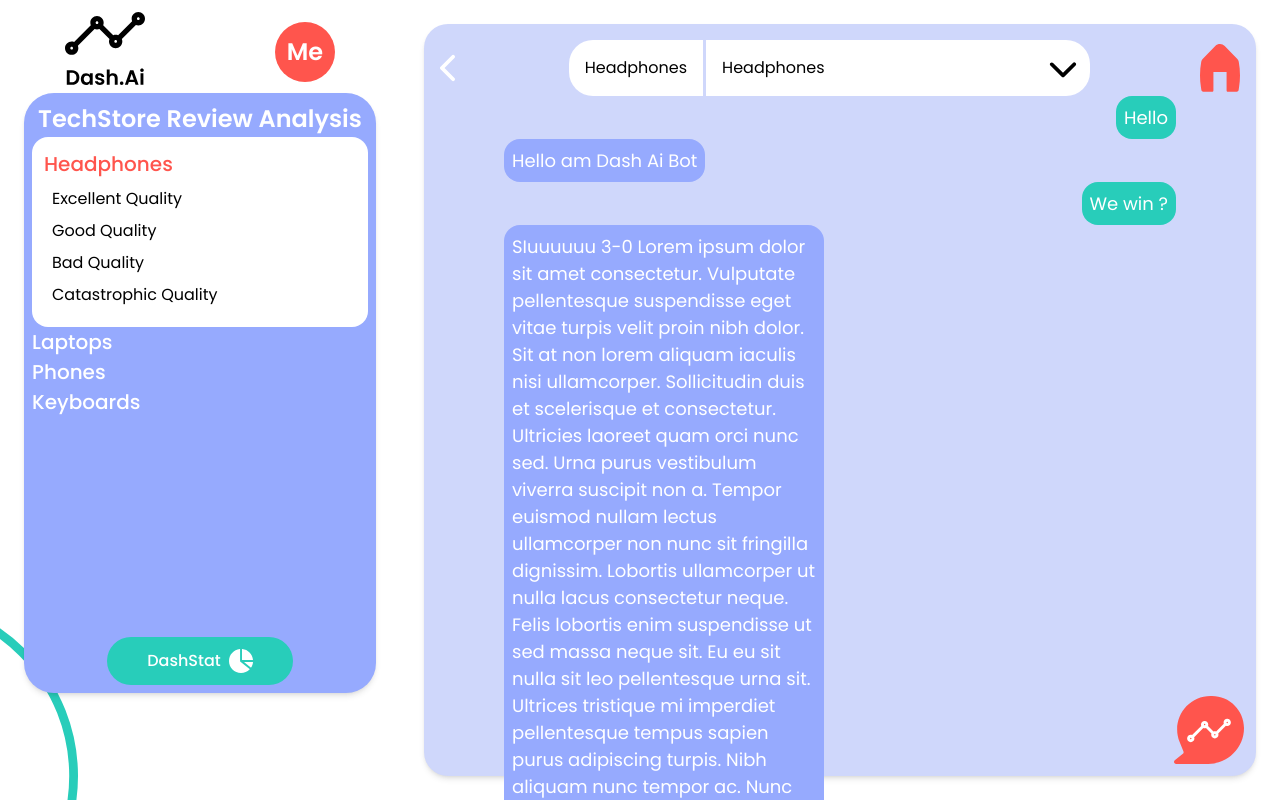
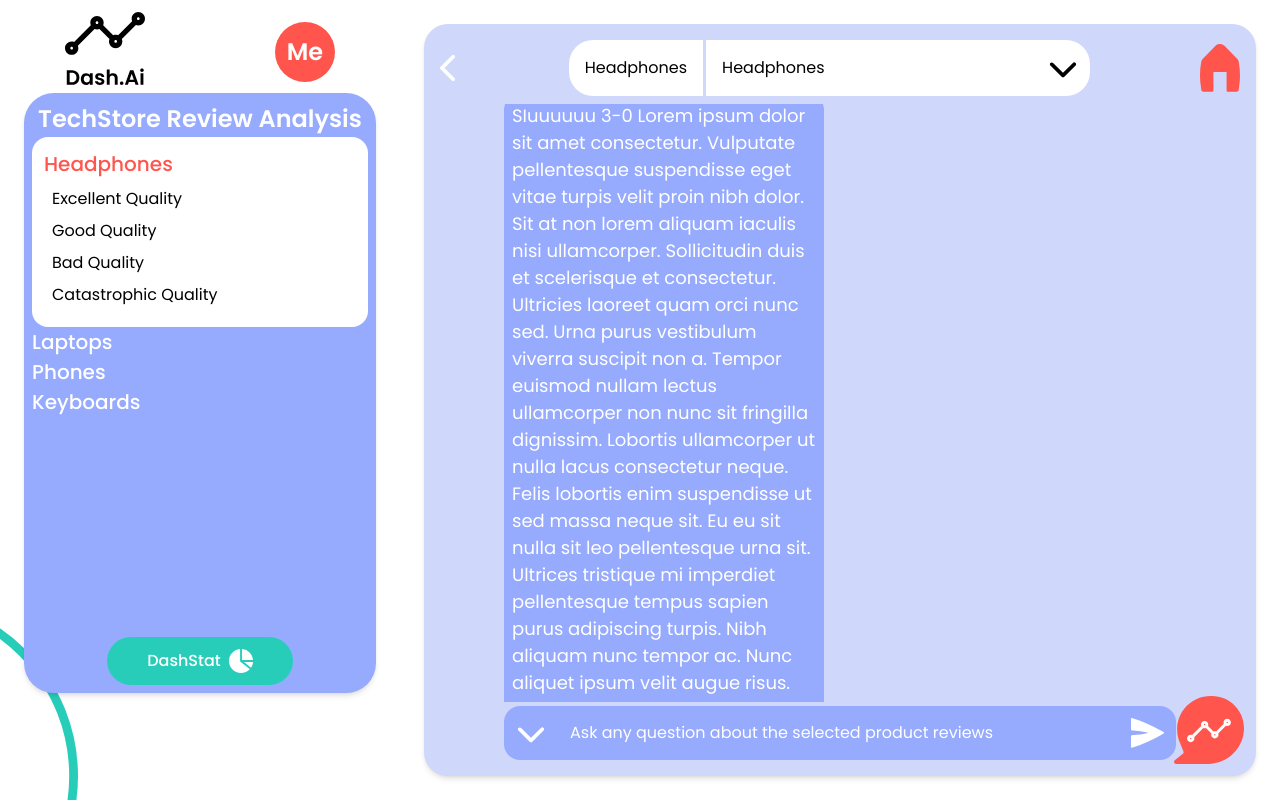
Before and after one commit to chechna9/lablab-hackathon-dash.ai, a React (Create React App) app: page /chat in a window 1280 px wide. Built offline with nearby package versions, Linux system fonts and the light colour scheme.

Commit message:
scrol always on bottom

```diff
--- a/src/view/components/message_card.tsx
+++ b/src/view/components/message_card.tsx
@@ -1,5 +1,5 @@
 import { MessageInterface } from "../../interfaces/message_interface";
-import { assets } from "../../utils/assets";
+// import { assets } from "../../utils/assets";
 
 const MessageCard = (props: MessageInterface) => {
   return (
@@ -9,11 +9,11 @@
       } text-white text-[18px] font-normal p-2 rounded-2xl max-w-[25vw] break-words relative`}
     >
       {props.message}
-      {props.fromBot && (
+      {/* {props.fromBot && (
         <div className="absolute bg-white rounded-[120%] left-0 -translate-x-[100%] top-0 -translate-y-[50%] w-14 h-14 flex items-center justify-center">
           <img src={assets.aiIcon} alt="" className="w-10" />
         </div>
-      )}
+      )} */}
     </p>
   );
 };
--- a/src/view/screens/chat bot/chat_main.tsx
+++ b/src/view/screens/chat bot/chat_main.tsx
@@ -3,7 +3,7 @@
 
 const ChatMain = (props: DisscussionInterface) => {
   return (
-    <main className="flex flex-col overflow-scroll">
+    <main  className="flex flex-col space-y-2">
       {props.messages.map((message, index) => {
         return <MessageCard key={index} {...message} />;
       })}
--- a/src/view/screens/chat bot/chatbot_screen.tsx
+++ b/src/view/screens/chat bot/chatbot_screen.tsx
@@ -5,11 +5,11 @@
 import {
   faChevronDown,
   faChevronLeft,
-
 } from "@fortawesome/free-solid-svg-icons";
 import { motion } from "framer-motion";
 import { DisscussionInterface } from "../../../interfaces/disscussion_interface";
 import ChatMain from "./chat_main";
+import { useEffect, useRef, useState } from "react";
 
 const ChatBotScreen = () => {
   const sidebarProps: SideBarInterface = {
@@ -74,29 +74,54 @@
       },
     ],
   };
-  const disscussion:DisscussionInterface={
-    messages:[
+  const [disscussion, setDisscussion] = useState<DisscussionInterface>({
+    messages: [
       {
-        message:"Hello",
-        fromBot:false,
+        message: "Hello",
+        fromBot: false,
       },
       {
-        message:"Hello am Dash Ai Bot",
-        fromBot:true,
+        message: "Hello am Dash Ai Bot",
+        fromBot: true,
       },
       {
-        message:"We win ?",
-        fromBot:false
+        message: "We win ?",
+        fromBot: false,
       },
       {
-        message:"SIuuuuuu 3-0 Lorem ipsum dolor sit amet consectetur. Vulputate pellentesque suspendisse eget vitae turpis velit proin nibh dolor. Sit at non lorem aliquam iaculis nisi ullamcorper. Sollicitudin duis et scelerisque et consectetur. Ultricies laoreet quam orci nunc sed. Urna purus vestibulum viverra suscipit non a. Tempor euismod nullam lectus ullamcorper non nunc sit fringilla dignissim. Lobortis ullamcorper ut nulla lacus consectetur neque. Felis lobortis enim suspendisse ut sed massa neque sit. Eu eu sit nulla sit leo pellentesque urna sit. Ultrices tristique mi imperdiet pellentesque tempus sapien purus adipiscing turpis. Nibh aliquam nunc tempor ac. Nunc aliquet ipsum velit augue risus. Orci mauris amet bibendum facilisis eget at lorem. Duis at arcu ipsum diam lobortis amet.",
-        fromBot:true,
+        message:
+          "SIuuuuuu 3-0 Lorem ipsum dolor sit amet consectetur. Vulputate pellentesque suspendisse eget vitae turpis velit proin nibh dolor. Sit at non lorem aliquam iaculis nisi ullamcorper. Sollicitudin duis et scelerisque et consectetur. Ultricies laoreet quam orci nunc sed. Urna purus vestibulum viverra suscipit non a. Tempor euismod nullam lectus ullamcorper non nunc sit fringilla dignissim. Lobortis ullamcorper ut nulla lacus consectetur neque. Felis lobortis enim suspendisse ut sed massa neque sit. Eu eu sit nulla sit leo pellentesque urna sit. Ultrices tristique mi imperdiet pellentesque tempus sapien purus adipiscing turpis. Nibh aliquam nunc tempor ac. Nunc aliquet ipsum velit augue risus. Orci mauris amet bibendum facilisis eget at lorem. Duis at arcu ipsum diam lobortis amet.",
+        fromBot: true,
       },
-    ]
+    ],
+  });
+  const addMessage = (message: string) => {
+    setDisscussion({
+      messages: [
+        ...disscussion.messages,
+        {
+          message,
+          fromBot: false,
+        },
+      ],
+    });
+  };
 
+  const handleSendMessage = () => {
+    if (inputRef.current?.value) {
+      addMessage(inputRef.current.value);
+      inputRef.current.value = "";
+
+    }
   };
+  useEffect(() => {
+    if (chatRef)
+      chatRef!.current!.scrollTop = chatRef!.current!.scrollHeight;
+  }, [disscussion]);
+  const inputRef = useRef<HTMLInputElement | null>(null);
+  const chatRef = useRef<HTMLDivElement | null>(null);
   return (
-    <main className="h-screen relative flex overflow-clip">
+    <main className="h-screen relative flex ">
       {/* side bar */}
       <section className="flex-1 py-3">
         <div className="flex items-center justify-around">
@@ -144,11 +169,10 @@
           />
         </div>
         {/* chat */}
-        <div className="mx-[5vw] flex flex-col flex-auto ">
+        <div className="mx-[5vw] flex flex-col flex-auto overflow-y-auto  space-y-1 mt-2">
           {/* chatt */}
-          <div className="flex-auto">
-           <ChatMain {...disscussion}/>
-
+          <div ref={chatRef} className="flex-auto overflow-y-auto ">
+            <ChatMain {...disscussion} />
           </div>
           {/* chatt input */}
           <div className="bg-myPurple flex p-3 rounded-2xl items-center">
@@ -158,11 +182,15 @@
               className="cursor-pointer"
             />
             <input
+              ref={inputRef}
               type="text"
               className="bg-myPurple outline-none caret-white text-white w-full mx-6 placeholder:text-white"
               placeholder="Ask any question about the selected product reviews"
             />
-            <motion.button whileHover={{ rotate: [0, -10, 10, 0] }}>
+            <motion.button
+              whileHover={{ rotate: [0, -10, 10, 0] }}
+              onClick={handleSendMessage}
+            >
               <img src={assets.sendIcon} alt="" />
             </motion.button>
           </div>
```
